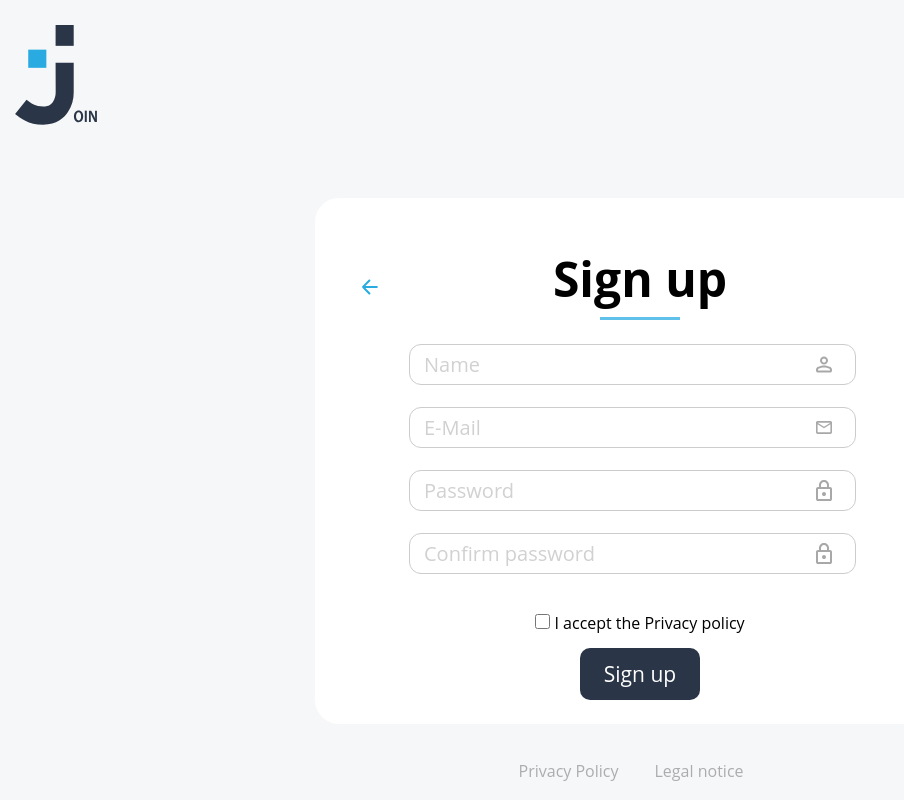
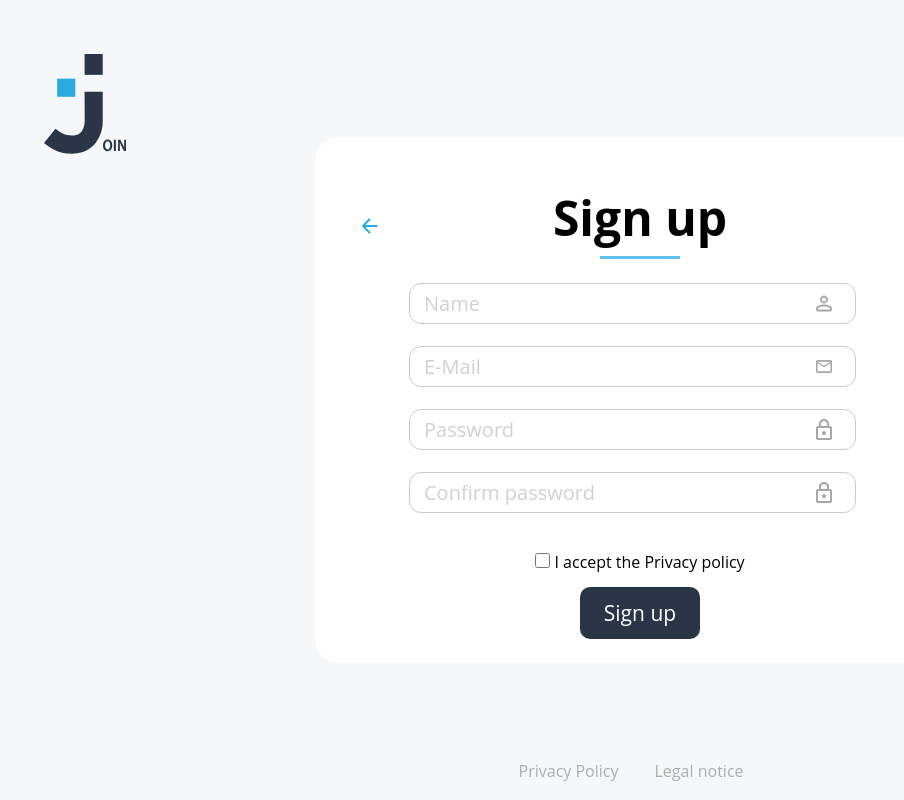
Before and after one commit to MarcoLenschau/Join, a website: page pages/sign_up.html in a window 1280 px wide. Shown: the whole page, without its empty margins (0-904 px from the left). Drawn offline with Linux system fonts and the light colour scheme.

Commit message:
style: Fix main content issue

```diff
--- a/pages/sign_up.html
+++ b/pages/sign_up.html
@@ -22,10 +22,12 @@
 
 <body>
     <div class="limit-container">
-        <section class="animation-section">
-            <header class="animation-wrapper">
-                <img src="../assets/img/logo-black.svg" class="logo" alt="logo">
-            </header>
+        <section>
+            <section class="animation-section">
+                <header class="animation-wrapper">
+                    <img src="../assets/img/logo-black.svg" class="logo" alt="logo">
+                </header>
+            </section>
         </section>
         <main class="d_flex_c singup-main">
             <form class="formDiv-signup" onsubmit="handleRegisterNewUser(event);" novalidate="novalidate">
--- a/styles/pages/pages_css/login.css
+++ b/styles/pages/pages_css/login.css
@@ -5,15 +5,13 @@ body {
 
 header {
   display: flex;
-  flex-direction: column;
   align-items: flex-end;
-  justify-content: center;
+  justify-content: space-between;
   height: 170px;
   width: 100%;
   padding: 0 19px;
-  position: relative;
-  top: -47px;
-
+  position: absolute;
+  top: 54px;
   .logo-black {
     display: none;
   }
@@ -124,11 +122,16 @@ footer > div > a {
 .animation-wrapper {
   width: 250px;
   height: 250px;
-  position: absolute;
+  position: relative;
   top: 50%;
   left: 50%;
   translate: -50% -50%;
   animation: logo-move 2s ease-in-out forwards;
+}
+
+.animation-section {
+  position: absolute;
+  top: 54px;
 }
 
 .logo {
@@ -138,13 +141,13 @@ footer > div > a {
 }
 
 .content {
-  display: grid;
-  grid-template-rows: 0.5fr 1fr 0.1fr;
+  display: flex;
   position: relative;
   height: 100vh;
   width: 100%;
   max-width: 1920px;
   align-items: center;
+  justify-content: center;
 }
 
 .auth-main {
--- a/styles/pages/pages_css/sign_up.css
+++ b/styles/pages/pages_css/sign_up.css
@@ -62,8 +62,8 @@
 }
 
 .limit-container {
-  display: grid;
-  grid-template-rows: 152px 1fr 0.05fr;
+  display: flex;
+  justify-content: center;
   height: 100vh;
   width: clamp(320px, 100%, 1920px);
 }
@@ -78,3 +78,7 @@
   margin-top: -6px;
   margin-bottom: 14px;
 }
+
+.singup-main {
+  width: 1920px;
+}
```
Also changed, not shown: index.html (+3 -3 lines).
